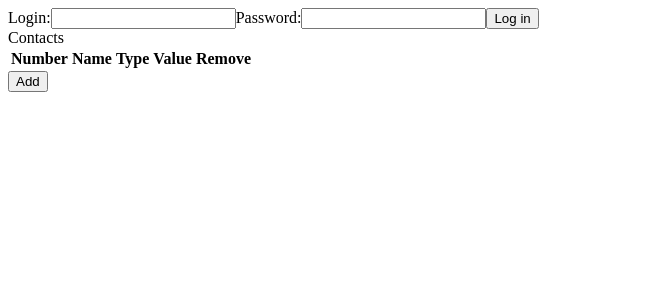
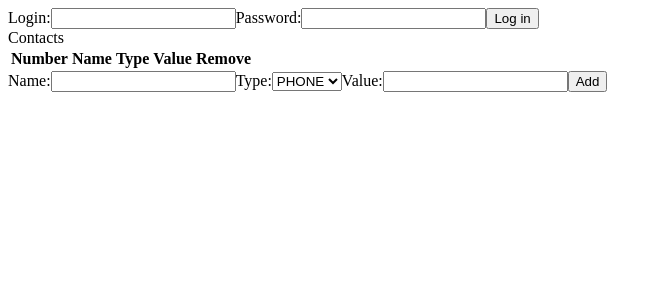
Before and after one commit to alexstr2011/private-office, a React (Create React App) app: page / in a window 1280 px wide. Shown: the top 300 px of the page, without its empty margins (0-662 px from the left). Built offline with nearby package versions, Linux system fonts and the light colour scheme.

Commit message:
Add contact-form component

```diff
--- a/src/App.tsx
+++ b/src/App.tsx
@@ -1,12 +1,14 @@
 import React from 'react';
 import Login from "./pages/login";
 import Contracts from "./pages/contacts";
+import ContactForm from "./components/contact-form";
 
 function App() {
     return (
         <div>
             <Login/>
             <Contracts/>
+            <ContactForm/>
         </div>
     );
 }
--- /dev/null
+++ b/src/components/contact-form.tsx
@@ -0,0 +1,73 @@
+import React from "react";
+import {contactTypesArray, ContactTypesEnum} from "../store/reducers/contacts/types";
+import {useDispatch} from "react-redux";
+import {allActionCreators} from "../store/reducers/action-creators";
+
+const ContactForm = () => {
+    const dispatch = useDispatch();
+
+    const [contact, setContact] = React.useState({
+        name: '',
+        type: contactTypesArray[0].key,
+        value: ''
+    });
+    const changeHandler = (e: React.ChangeEvent<HTMLInputElement|HTMLSelectElement>) => {
+        const target = e.currentTarget;
+        setContact({
+            ...contact, [target.name]: target.value
+        });
+    }
+
+    const submitHandler = (e: React.FormEvent<HTMLFormElement>) => {
+        e.preventDefault();
+
+        dispatch(allActionCreators.ContactsActionCreators.Add({
+            id: Date.now(),
+            name: contact.name,
+            type: (contact.type as ContactTypesEnum),
+            value: contact.value
+        }));
+    }
+
+    let inputValueType = 'text';
+    if (contact.type === ContactTypesEnum.EMAIL) {
+        inputValueType = 'email';
+    } else if (contact.type === ContactTypesEnum.PHONE) {
+        inputValueType = 'tel';
+    }
+
+    return (
+        <form onSubmit={submitHandler}>
+            <label>Name:
+                <input
+                    type='text'
+                    name='name'
+                    onChange={changeHandler}
+                    value={contact.name}
+                    required />
+            </label>
+            <label>Type:
+                <select
+                    onChange={changeHandler}
+                    name='type'
+                    value={contact.type}
+                >
+                    {
+                        contactTypesArray.map(item => <option value={item.key}>{item.value}</option>)
+                    }
+                </select>
+            </label>
+            <label>Value:
+                <input
+                    type={inputValueType}
+                    name='value'
+                    onChange={changeHandler}
+                    value={contact.value}
+                    required />
+            </label>
+            <button>Add</button>
+        </form>
+    );
+}
+
+export default ContactForm;
--- a/src/pages/contacts.tsx
+++ b/src/pages/contacts.tsx
@@ -3,20 +3,10 @@ import ContactsTable from "../components/contacts-table";
 import {useTypedSelector} from "../store/hooks/useTypedSelector";
 import {useDispatch} from "react-redux";
 import {allActionCreators} from "../store/reducers/action-creators";
-import {ContactTypesEnum} from "../store/reducers/contacts/types";
 
 const Contacts = () => {
     const contacts = useTypedSelector(state => state.contacts.contacts);
     const dispatch = useDispatch();
-
-    const addClickHandler = () => {
-      dispatch(allActionCreators.ContactsActionCreators.Add({
-          id: Date.now(),
-          name: 'Name1',
-          type: ContactTypesEnum.PHONE,
-          value: '1234567890'
-      }))
-    };
 
     const removeHandler = (id: number) => {
         dispatch(allActionCreators.ContactsActionCreators.Remove(id));
@@ -25,7 +15,6 @@ const Contacts = () => {
     return (
         <div>Contacts
             <ContactsTable contacts={contacts} removeHandler={removeHandler} />
-            <button onClick={addClickHandler}>Add</button>
         </div>
     );
 }
--- /dev/null
+++ b/src/react-app-env.d.ts
@@ -0,0 +1 @@
+/// <reference types="react-scripts" />
--- a/src/store/reducers/contacts/types.ts
+++ b/src/store/reducers/contacts/types.ts
@@ -4,10 +4,16 @@ export enum ContactTypesEnum {
     SITE = 'SITE'
 }
 
+export const contactTypesArray: {
+    key: string;
+    value: string;
+}[] = Object.entries(ContactTypesEnum)
+    .map(([key, value]) => ({key, value}));
+
 export interface IContact {
     id: number;
     name: string;
-    type: ContactTypesEnum;
+    type?: ContactTypesEnum;
     value: string;
 }
 
```
